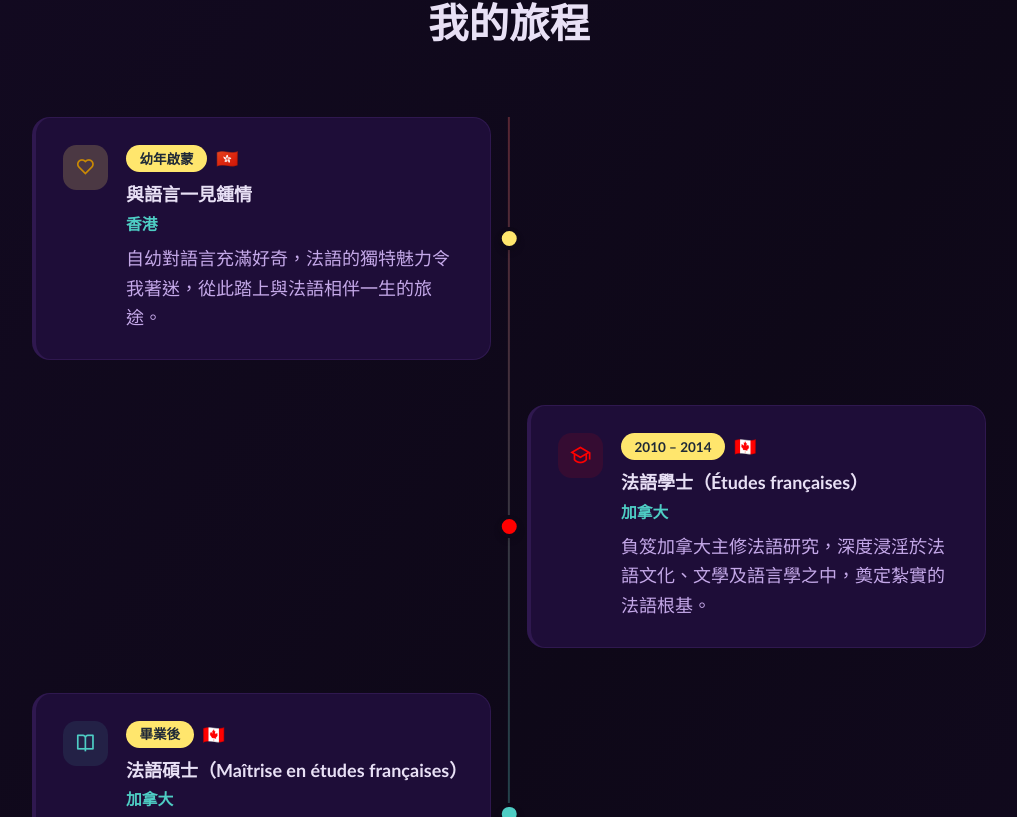
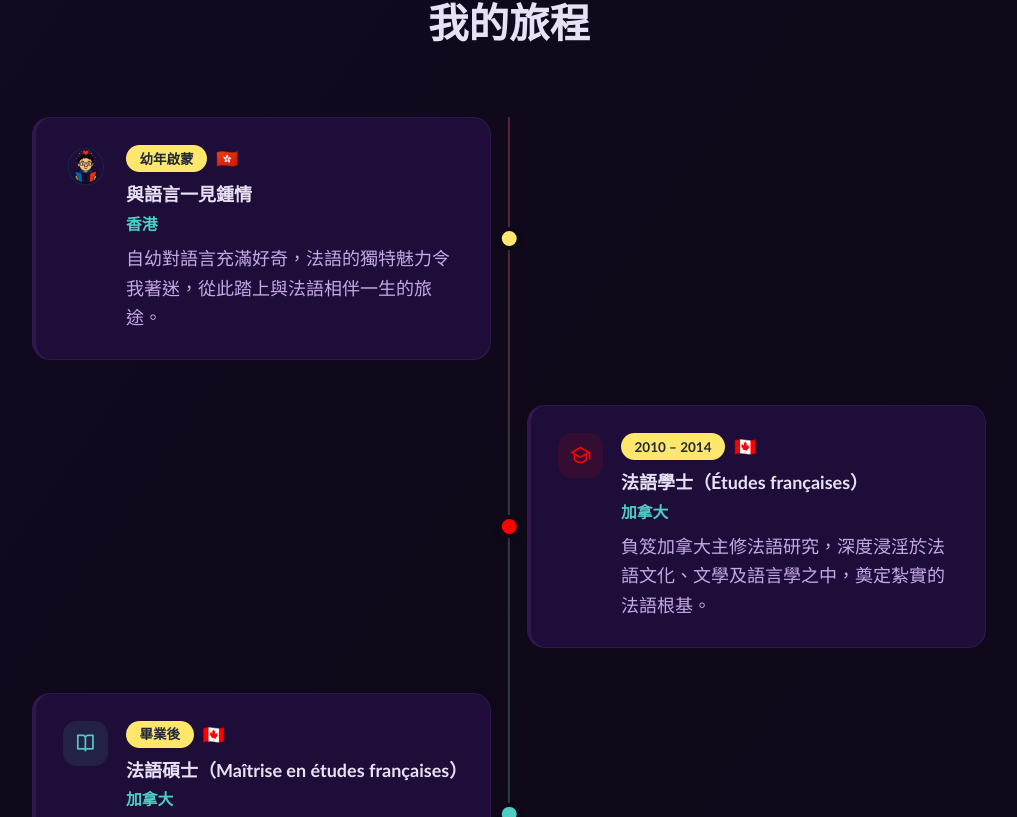
Before and after one commit to cchiulhk-byte/CHIU_GOR_FR, a React (Vite) app: page / in a window 1280 px wide. Shown: the part 2543-3360 px from the top of the page, without its empty margins (131-1148 px from the left). Built offline with nearby package versions, Linux system fonts and the light colour scheme; no server answers; a web font is replaced by a local one.

Commit message:
Add passion image for first experience card

```diff
--- a/src/pages/home/components/ExperienceSection.tsx
+++ b/src/pages/home/components/ExperienceSection.tsx
@@ -17,9 +17,13 @@ function ExperienceCard({ exp, index }: { exp: ExperienceItem; index: number })
       <div className="flex-1 ml-12 md:ml-0">
         <div className={`bg-[#F7F4EF] dark:bg-[#1E0D38] rounded-2xl p-6 card-hover border border-[#D4C8BC]/60 dark:border-[#3B2060]/60 ${exp.cardAccent} group`}>
           <div className="flex items-start gap-4">
-            <div className={`w-10 h-10 flex items-center justify-center rounded-xl flex-shrink-0 ${exp.iconBg} transition-transform duration-300 group-hover:scale-110 group-hover:rotate-6`}>
-              <i className={`${exp.icon} text-lg`}></i>
-            </div>
+            {exp.image ? (
+              <img src={exp.image} alt="" className="w-10 h-10 rounded-xl flex-shrink-0 object-cover transition-transform duration-300 group-hover:scale-110 group-hover:rotate-6" />
+            ) : (
+              <div className={`w-10 h-10 flex items-center justify-center rounded-xl flex-shrink-0 ${exp.iconBg} transition-transform duration-300 group-hover:scale-110 group-hover:rotate-6`}>
+                <i className={`${exp.icon} text-lg`}></i>
+              </div>
+            )}
             <div className="flex-1 min-w-0">
               <div className="flex items-center gap-2 mb-2 flex-wrap">
                 <span className="inline-block bg-mustard text-gray-800 text-xs font-bold px-3 py-1 rounded-full whitespace-nowrap" style={{ fontFamily }}>
@@ -53,6 +57,7 @@ interface ExperienceItem {
   iconBg: string;
   icon: string;
   flag?: string;
+  image?: string;
 }
 
 const EXPERIENCES: ExperienceItem[] = [
@@ -66,6 +71,7 @@ const EXPERIENCES: ExperienceItem[] = [
     iconBg: 'bg-mustard/20 text-yellow-600',
     icon: 'ri-heart-line',
     flag: '🇭🇰',
+    image: '/exp-passion.png',
   },
   {
     yearKey: 'exp2_year',
```
Also changed, not shown: public/exp-passion.png (added).
